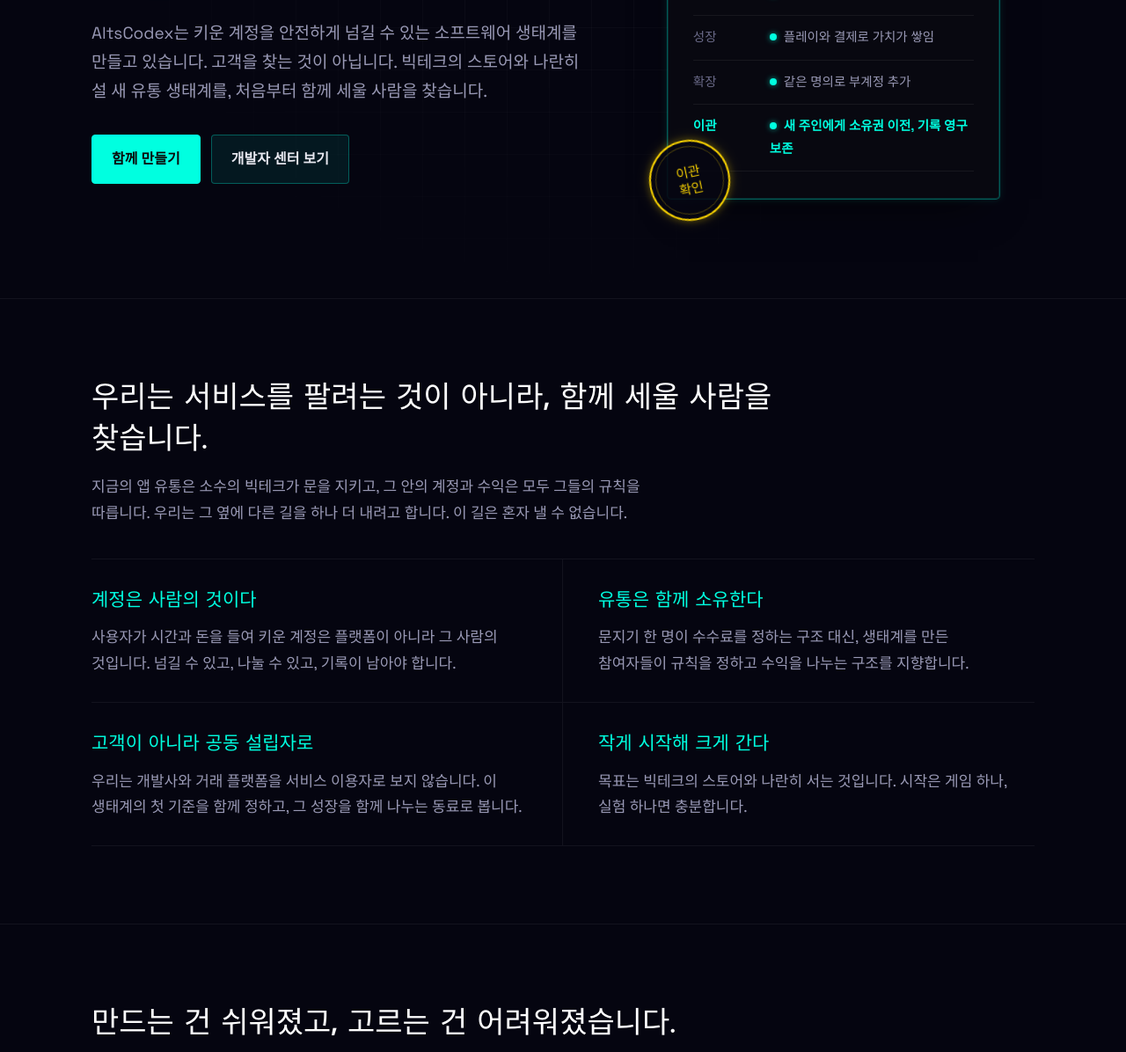
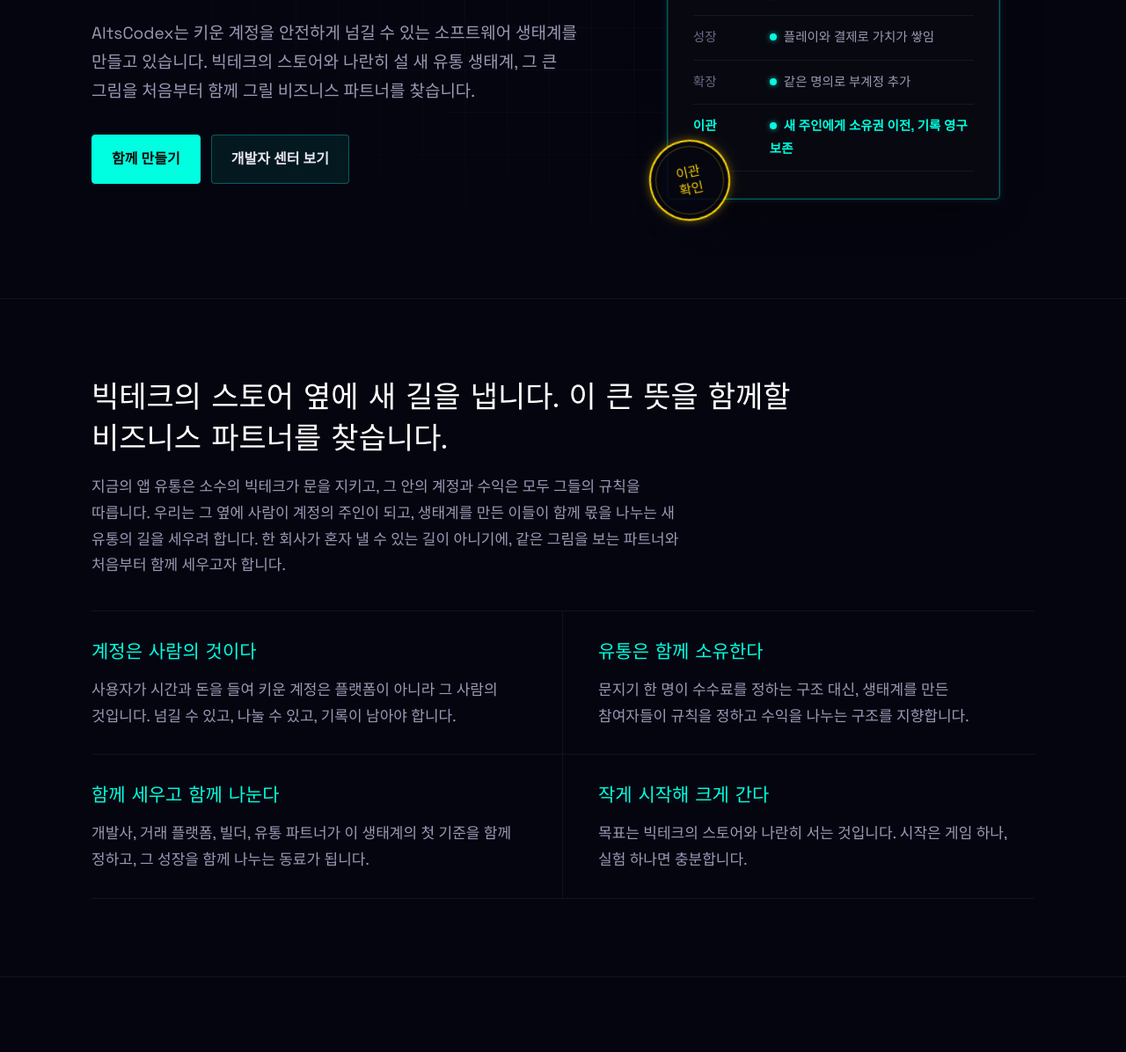
Before and after one commit to banstorm/altscodex-partners, a plain HTML site: page index.html in a window 1280 px wide. Shown: the part 401-1597 px from the top of the page at 88% size. Drawn offline with Linux system fonts and the light colour scheme; a web font is replaced by a local one.

Commit message:
철학·히어로·협업 문구를 큰 뜻을 함께할 비즈니스 파트너 관점으로 정리
Co-Authored-By: Claude Opus 5.5 <noreply@anthropic.com>
Claude-Session: https://claude.ai/code/session_01NSqBqq4LNbH3fyxqkQe5gV

```diff
--- a/index.html
+++ b/index.html
@@ -270,7 +270,7 @@
     <div class="wrap">
       <div>
         <h1>앱은 쏟아지고,<br><span class="line2">계정은 여전히 묶여 있습니다.</span></h1>
-        <p class="lead">AltsCodex는 키운 계정을 안전하게 넘길 수 있는 소프트웨어 생태계를 만들고 있습니다. 고객을 찾는 것이 아닙니다. 빅테크의 스토어와 나란히 설 새 유통 생태계를, 처음부터 함께 세울 사람을 찾습니다.</p>
+        <p class="lead">AltsCodex는 키운 계정을 안전하게 넘길 수 있는 소프트웨어 생태계를 만들고 있습니다. 빅테크의 스토어와 나란히 설 새 유통 생태계, 그 큰 그림을 처음부터 함께 그릴 비즈니스 파트너를 찾습니다.</p>
         <div class="actions">
           <a class="btn primary" href="#contact">함께 만들기</a>
           <a class="btn ghost" href="https://developers.altscodex.com" target="_blank" rel="noopener">개발자 센터 보기</a>
@@ -299,8 +299,8 @@
 
   <section class="block" id="philosophy">
     <div class="wrap">
-      <h2>우리는 서비스를 팔려는 것이 아니라, 함께 세울 사람을 찾습니다.</h2>
-      <p class="intro">지금의 앱 유통은 소수의 빅테크가 문을 지키고, 그 안의 계정과 수익은 모두 그들의 규칙을 따릅니다. 우리는 그 옆에 다른 길을 하나 더 내려고 합니다. 이 길은 혼자 낼 수 없습니다.</p>
+      <h2>빅테크의 스토어 옆에 새 길을 냅니다. 이 큰 뜻을 함께할 비즈니스 파트너를 찾습니다.</h2>
+      <p class="intro">지금의 앱 유통은 소수의 빅테크가 문을 지키고, 그 안의 계정과 수익은 모두 그들의 규칙을 따릅니다. 우리는 그 옆에 사람이 계정의 주인이 되고, 생태계를 만든 이들이 함께 몫을 나누는 새 유통의 길을 세우려 합니다. 한 회사가 혼자 낼 수 있는 길이 아니기에, 같은 그림을 보는 파트너와 처음부터 함께 세우고자 합니다.</p>
       <div class="creed">
         <div class="tenet">
           <h3>계정은 사람의 것이다</h3>
@@ -311,8 +311,8 @@
           <p>문지기 한 명이 수수료를 정하는 구조 대신, 생태계를 만든 참여자들이 규칙을 정하고 수익을 나누는 구조를 지향합니다.</p>
         </div>
         <div class="tenet">
-          <h3>고객이 아니라 공동 설립자로</h3>
-          <p>우리는 개발사와 거래 플랫폼을 서비스 이용자로 보지 않습니다. 이 생태계의 첫 기준을 함께 정하고, 그 성장을 함께 나누는 동료로 봅니다.</p>
+          <h3>함께 세우고 함께 나눈다</h3>
+          <p>개발사, 거래 플랫폼, 빌더, 유통 파트너가 이 생태계의 첫 기준을 함께 정하고, 그 성장을 함께 나누는 동료가 됩니다.</p>
         </div>
         <div class="tenet">
           <h3>작게 시작해 크게 간다</h3>
@@ -399,7 +399,7 @@
   <section class="block" id="partners">
     <div class="wrap">
       <h2>이런 분들과 함께 세우고 싶습니다.</h2>
-      <p class="intro">서비스 공급자와 고객의 관계가 아닙니다. 각자 가진 것을 걸고, 생태계의 첫 규칙과 몫을 함께 정하는 공동 설립의 관계를 제안합니다.</p>
+      <p class="intro">각자 가진 사용자와 기술, 콘텐츠와 경험을 모아 생태계의 첫 규칙과 몫을 함께 정하는, 공동 설립의 동반자 관계를 제안합니다.</p>
       <div class="partners">
         <article class="partner">
           <img class="partner-img" src="assets/partner-trade.png" alt="" width="128" height="128" loading="lazy">
```
